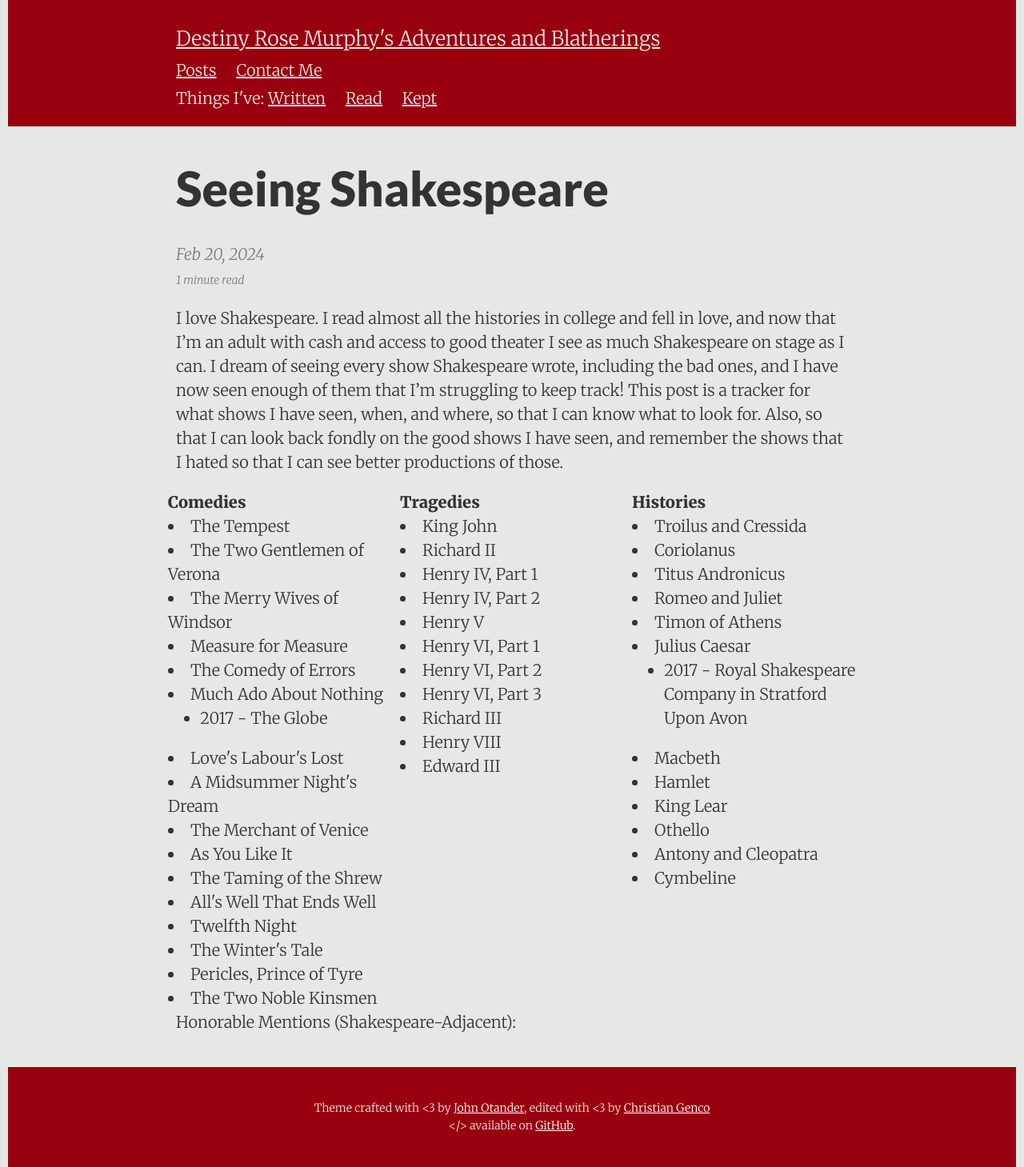
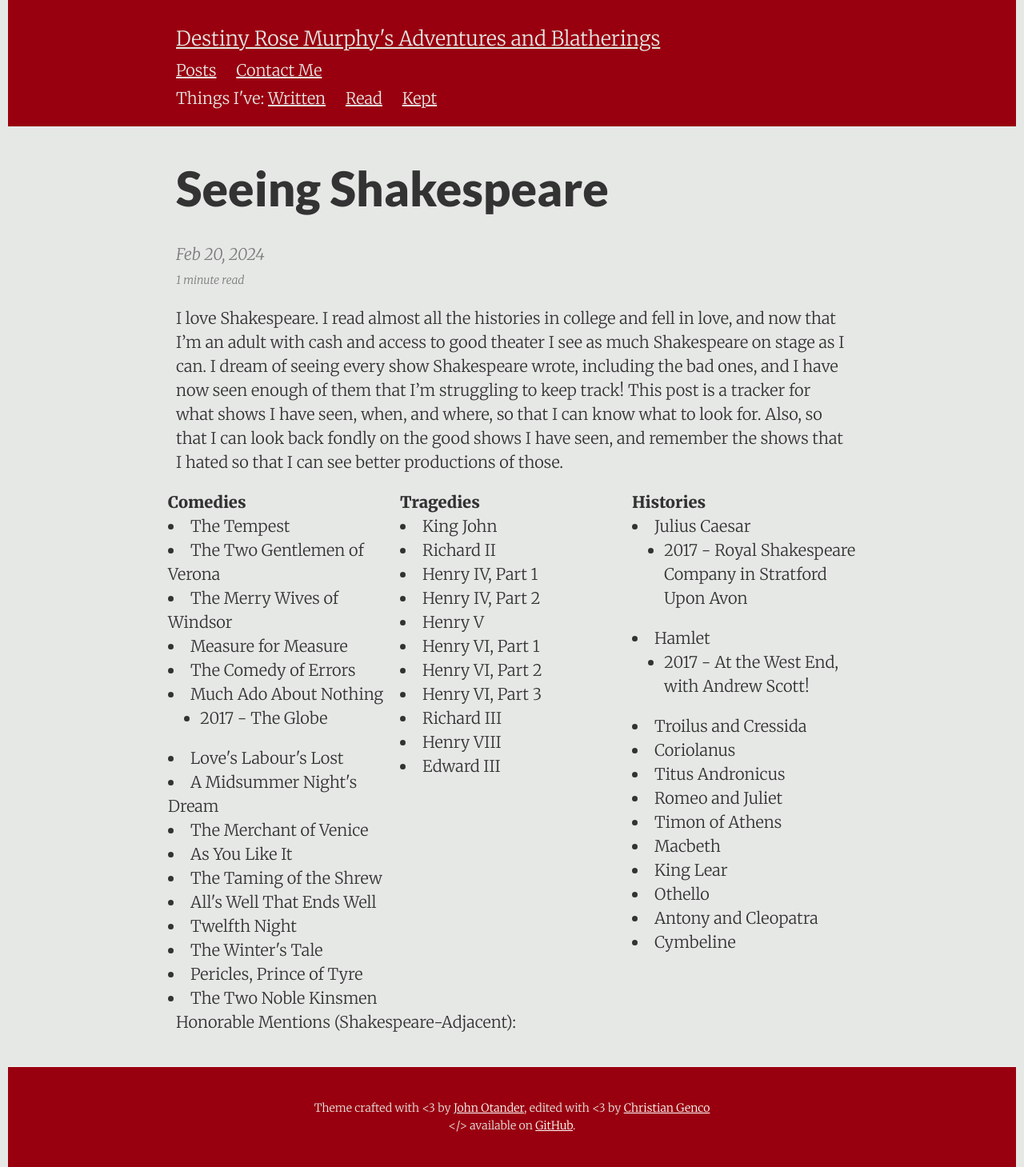
Before and after one commit to DestinyRoseMurphy/DestinyRoseMurphy.github.io, a Jekyll site: the page built from _posts/2024-02-20-Shakespeare.md, in a window 1280 px wide. Shown: the whole page at 80% size. Built offline with Jekyll 4.4.1, drawn with Linux system fonts in a browser that asks for light colours.

Commit message:
I think this is working

```diff
--- a/_posts/2024-02-20-Shakespeare.md
+++ b/_posts/2024-02-20-Shakespeare.md
@@ -66,17 +66,20 @@ I love Shakespeare. I read almost all the histories in college and fell in love,
 
   <div class="col">
 			<p style="margin-bottom: 0; font-weight: bold;">Histories</p>
+			<li>Julius Caesar</li>
+				<ul>
+  				<li>2017 - Royal Shakespeare Company in Stratford Upon Avon</li>
+				</ul>
+			<li>Hamlet</li>
+				<ul>
+  				<li>2017 - At the West End, with Andrew Scott!</li>
+				</ul>
 			<li>Troilus and Cressida </li>
 			<li>Coriolanus</li>
 			<li>Titus Andronicus</li>
 			<li>Romeo and Juliet</li>
 			<li>Timon of Athens </li>
-			<li>Julius Caesar</li>
-				<ul>
-  				<li>2017 - Royal Shakespeare Company in Stratford Upon Avon</li>
-				</ul>
 			<li>Macbeth</li>
-			<li>Hamlet</li>
 			<li>King Lear</li>
 			<li>Othello</li>
 			<li>Antony and Cleopatra</li>
```
